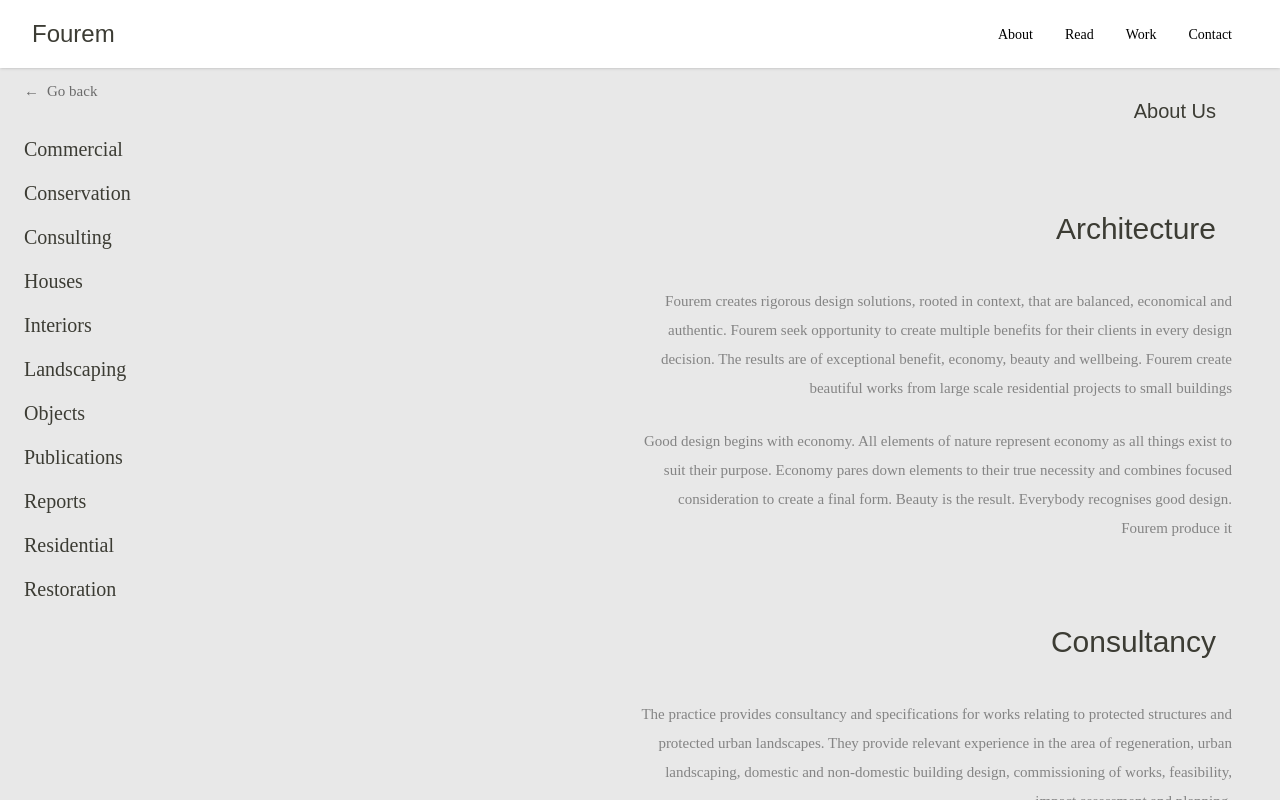
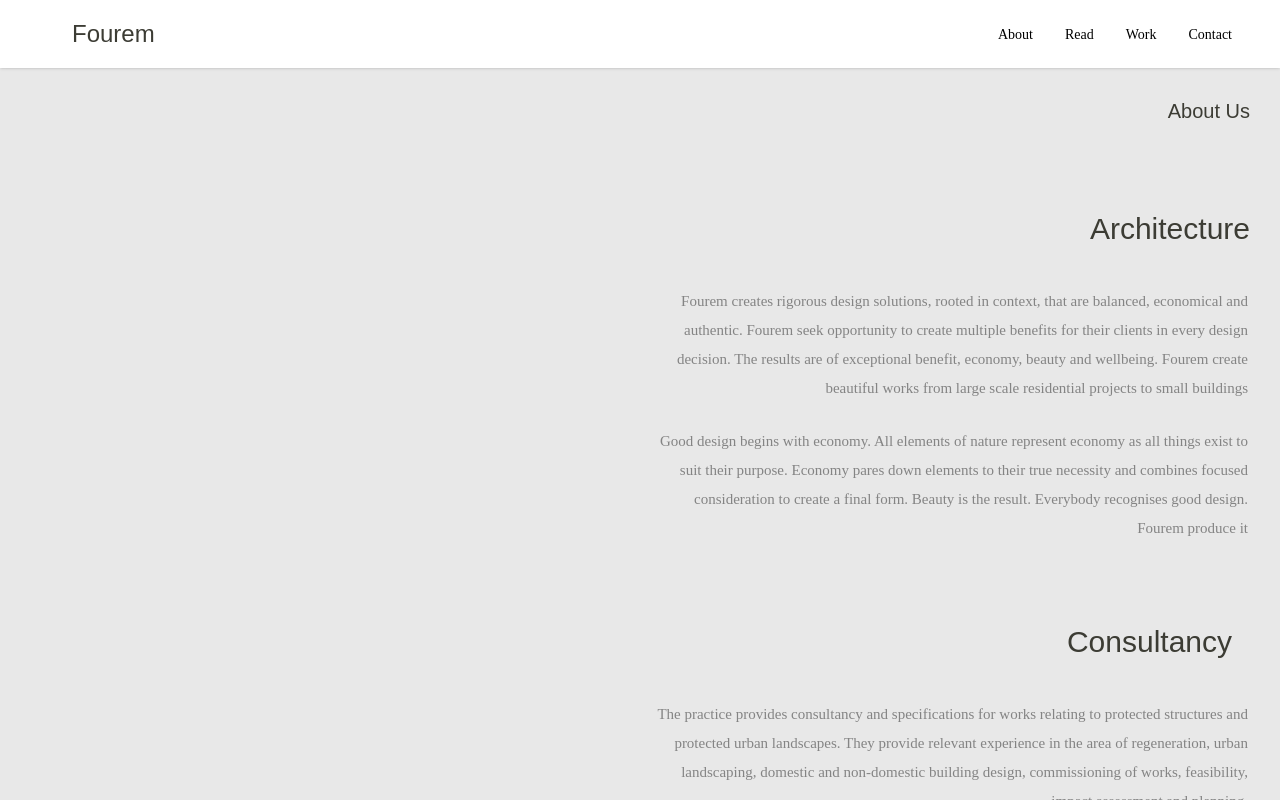
Before and after one commit to samorobo/fourem-personal, a Next.js app: page /about in a window 1280 px wide. Built offline with nearby package versions, Linux system fonts and the light colour scheme.

Commit message:
fixes pushes

```diff
--- a/app/about/page.tsx
+++ b/app/about/page.tsx
@@ -171,7 +171,7 @@ export default function UnifiedAboutPage() {
       <header className="fixed top-0 left-0 right-0 z-50 bg-white shadow-sm">
         <nav className="hidden lg:flex max-w-[1440px] mx-auto px-6 lg:px-12 py-4 justify-between items-center">
           <h1
-            className="text-[24px] -ml-4 text-[#3C3C34] cursor-pointer hover:opacity-70 transition-opacity"
+            className="text-[24px] ml-6 text-[#3C3C34] cursor-pointer hover:opacity-70 transition-opacity"
             style={{ fontFamily: '"Times New Roman", Times, serif' }}
             onClick={() => window.location.href = '/'}
           >
@@ -232,23 +232,10 @@ export default function UnifiedAboutPage() {
         </div>
       )}
 
-      {/* Work Section Sidebar */}
-      <WorkSidebar
-        isVisible={true}
-        onNavigate={scrollToSection}
-      />
-
-      {/* Main Content - Add top padding to account for fixed header and left padding for sidebar */}
-      {/* <div
-        className="max-w-[1440px] mx-auto px-6 lg:px-12 pt-24 pb-20 transition-all duration-300 ease-in-out"
-        style={{
-          marginLeft: isDesktop && showWorkSidebar ? '220px' : '0'
-        }}
-      > */}
-
-<div className="max-w-[1440px] mx-auto px-6 lg:px-12 pt-24 pb-20">
+      {/* Main Content */}
+      <div className="max-w-[1440px] mx-auto px-6 lg:px-12 pt-24 pb-20">
         <div id="about-section" className="mb-20 relative">
-          <h4 className="text-left lg:text-right text-[20px] font-normal text-[#3C3C34] mb-10 lg:pr-4">
+          <h4 className="text-left lg:text-right text-[20px] font-normal lg:-mr-[34px] text-[#3C3C34] mb-10 lg:pr-4">
             About Us
           </h4>
           <div className="w-full lg:max-w-[650px] lg:ml-auto relative">
@@ -265,8 +252,8 @@ export default function UnifiedAboutPage() {
           </div>
         </div>
 
-        <div className="mb-20">
-          <h2 className="text-left lg:text-right text-[30px] font-medium text-[#3C3C34] mb-10 lg:pr-4">
+        <div className="mb-20 lg:-mr-[16px]">
+          <h2 className="text-left lg:text-right text-[30px] font-medium text-[#3C3C34] mb-10 lg:pr-4 lg:-mr-[18px]">
             Architecture
           </h2>
           {/* Mobile view - flowing paragraphs */}
@@ -307,7 +294,7 @@ export default function UnifiedAboutPage() {
           </div>
         </div>
 
-        <div className="mb-20">
+        <div className="mb-20 lg:-mr-[16px]">
           <h2 className="text-left lg:text-right text-[30px] font-light text-[#3C3C34] mb-10 lg:pr-4">
             Consultancy
           </h2>
@@ -334,11 +321,25 @@ export default function UnifiedAboutPage() {
           </div>
         </div>
 
-        <div id="work-section" className="scroll-mt-24">
-        <h2 className="text-left lg:text-right text-[20px] font-normal text-[#3C3C34] mb-7">
-              Work
-            </h2>
-          <div id="houses" className="mb-20 scroll-mt-24">
+        {/* Work Section with Sidebar */}
+        <div id="work-section" className="scroll-mt-24 relative">
+          <div className="flex gap-8">
+            {/* Sticky Sidebar - Only visible on desktop */}
+            <div className="hidden lg:block w-[220px] flex-shrink-0">
+              <div className="sticky top-24">
+                <WorkSidebar
+                  isVisible={true}
+                  onNavigate={scrollToSection}
+                />
+              </div>
+            </div>
+
+            {/* Work Content */}
+            <div className="flex-1 lg:-mr-[16px]">
+              <h2 className="text-left lg:text-right text-[20px] font-normal text-[#3C3C34] mb-7">
+                Work
+              </h2>
+              <div id="houses" className="mb-20 scroll-mt-24">
             <h2 className="text-left lg:text-right text-[30px] font-light text-[#3C3C34] mb-10">
               Houses
             </h2>
@@ -742,9 +743,11 @@ export default function UnifiedAboutPage() {
               <ImageCarousel images={objectsImages} />
             </div>
           </div>
+            </div>
+          </div>
         </div>
 
-        <div id="read-section" className="mb-20 scroll-mt-24">
+        <div id="read-section" className="mb-20 scroll-mt-24 lg:-mr-[30px]">
           <h2 className="text-left lg:text-right text-[20px] font-medium text-[#3C3C34] mb-10 lg:pr-4">
             Read
           </h2>
@@ -764,16 +767,16 @@ export default function UnifiedAboutPage() {
           </div>
         </div>
 
-        <div id="contact-section" className="pb-20 scroll-mt-24">
-          <h2 className="text-left lg:text-right text-[20px] font-light text-[#3C3C34] mb-10 lg:pr-0">
+        <div id="contact-section" className="pb-20 scroll-mt-24 lg:-mr-[16px]">
+          <h2 className="text-left lg:text-right text-[20px] -mt-[2px] font-light text-[#3C3C34] mb-10 lg:pr-0">
             Contact Us
           </h2>
           <div className="text-left lg:text-right">
-            <h3 className="text-[32px] -mt-4 font-light text-[#3C3C34] mb-8">
+            <h3 className="text-[32px] -mt-[18px] font-light text-[#3C3C34] mb-8">
               Fourem
             </h3>
             <div className="text-[#848484] space-y-0 leading-[1.6]">
-              <p className="text-[16px]">9 Sidney Place</p>
+              <p className="text-[15px]">9 Sidney Place</p>
               <p>Wellington Road</p>
               <p>Cork</p>
               <p>Ireland</p>
--- a/src/components/WorkSidebar.tsx
+++ b/src/components/WorkSidebar.tsx
@@ -29,12 +29,11 @@ export default function WorkSidebar({ isVisible, onNavigate }: WorkSidebarProps)
 
   return (
     <aside
-      className={`hidden lg:block fixed left-0 top-0 h-screen bg-[#E8E8E8] mt-12 z-40 transition-all duration-300 ease-in-out ${
-        isVisible ? 'translate-x-0 opacity-100' : '-translate-x-full opacity-0'
+      className={`transition-all duration-300 ease-in-out ${
+        isVisible ? 'opacity-100' : 'opacity-0'
       }`}
-      style={{ width: '220px' }}
     >
-      <div className="flex flex-col h-full py-8 px-6">
+      <div className="flex flex-col py-8 px-6">
         {/* Fourem Branding */}
         {/* <h1
           className="text-[28px] mb-8 cursor-pointer hover:opacity-70 transition-opacity"
```
